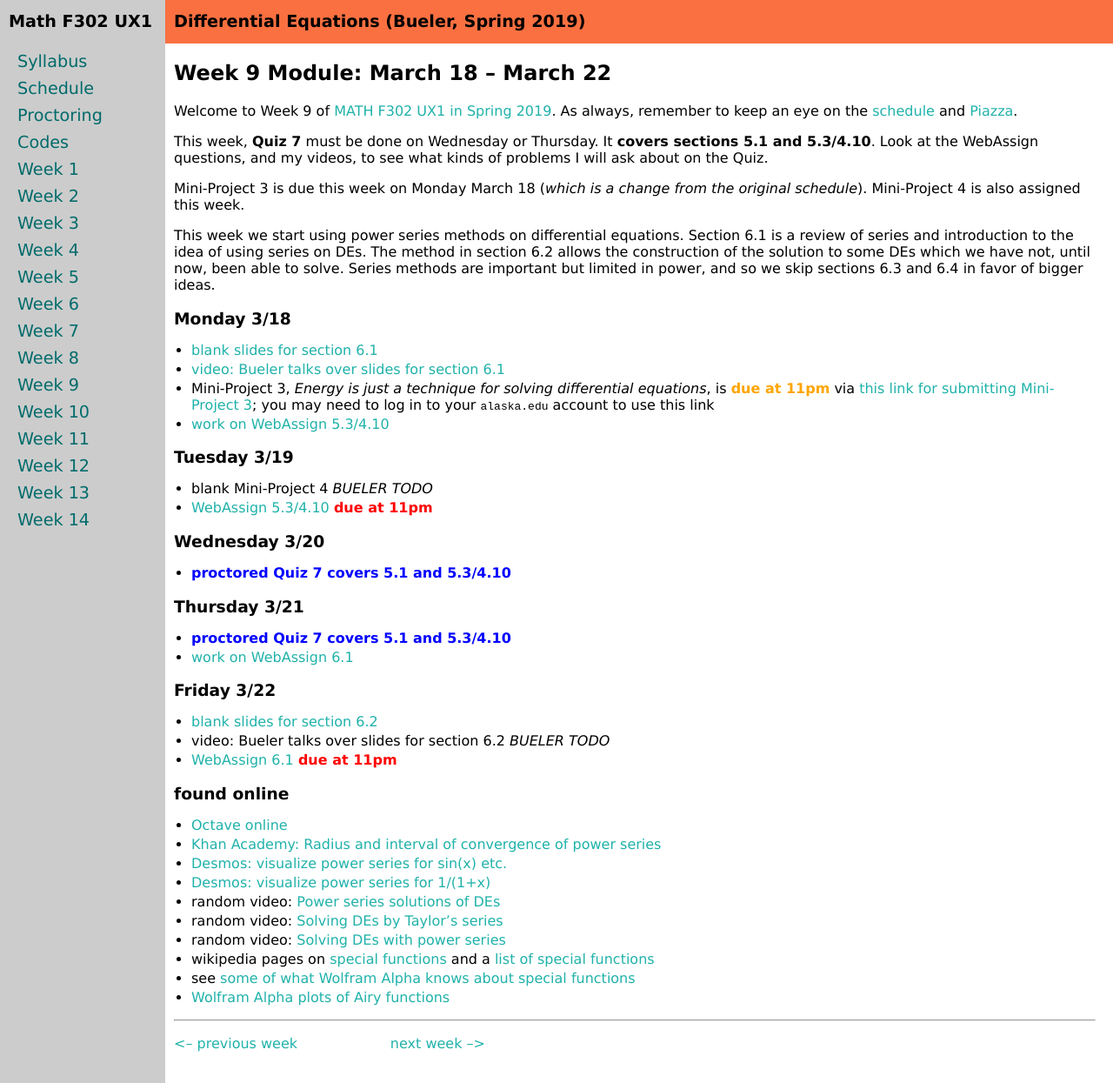
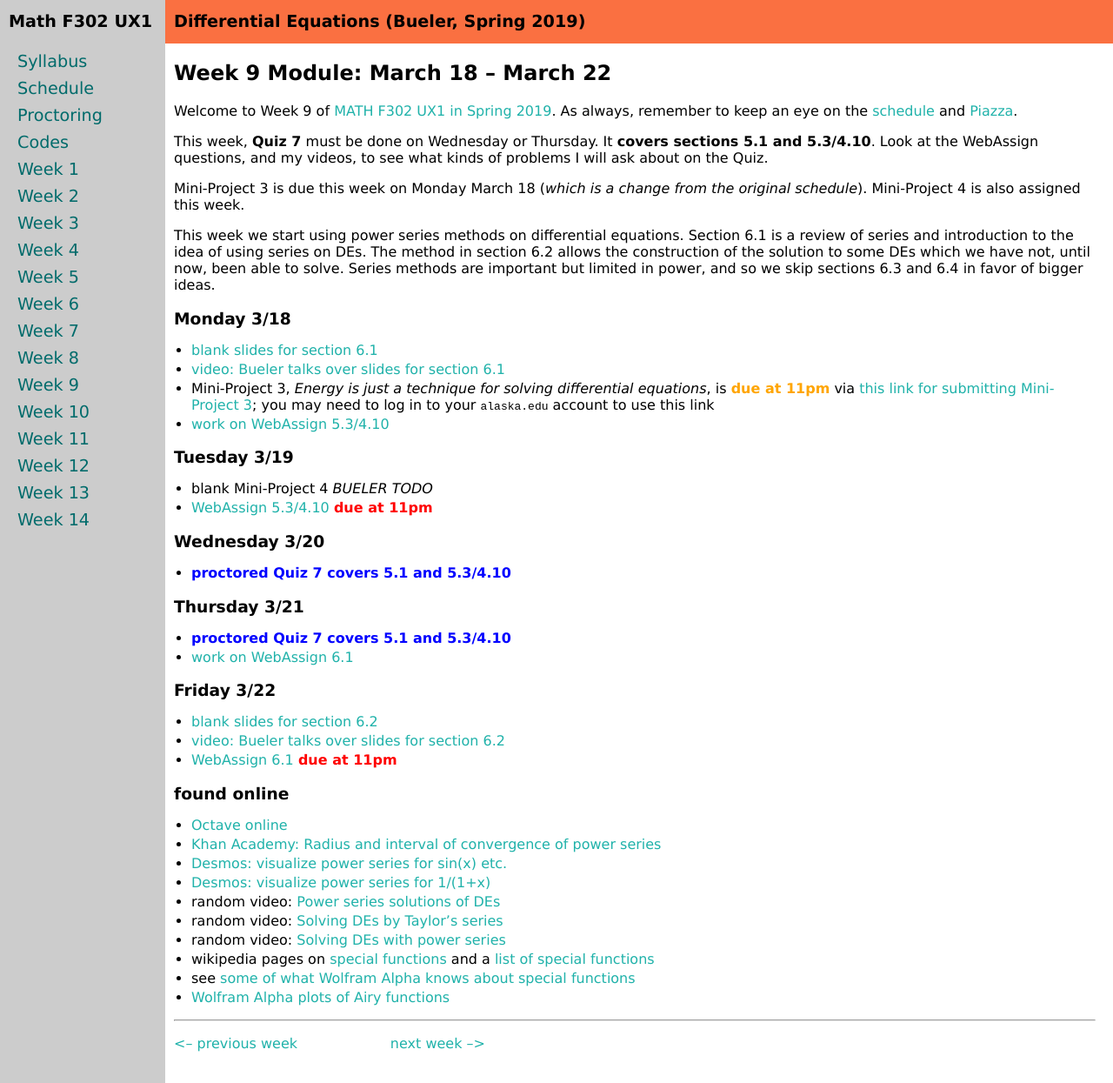
Before and after one commit to bueler/math302, a Jekyll site: the page built from week9.md, in a window 1280 px wide and 1245 px high. Shown: the whole window at 87% size. Built offline with Jekyll 4.4.1, drawn with Linux system fonts in a browser that asks for light colours.

Commit message:
another voice over done: 6.2

```diff
--- a/week9.md
+++ b/week9.md
@@ -32,7 +32,7 @@
 
 ### Friday 3/22
 * [blank slides for section 6.2](assets/slides/6-2.pdf)
-* video: Bueler talks over slides for section 6.2 _BUELER TODO_
+* [video: Bueler talks over slides for section 6.2](https://expl.ai/KFAVWFY)
 * [WebAssign 6.1](https://www.webassign.net/) <span style="color:red">**due at 11pm**</span>
 
 ### found online
```
